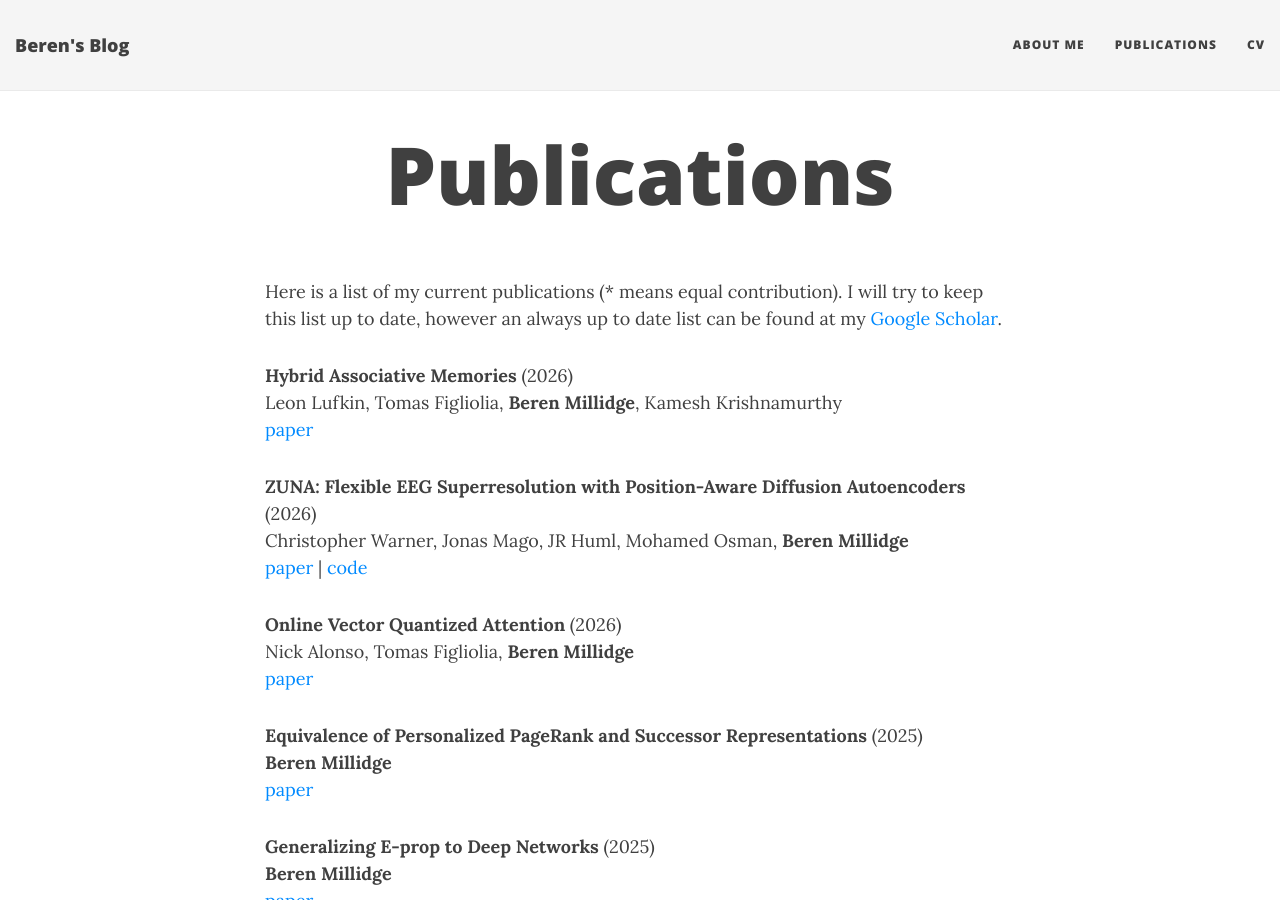
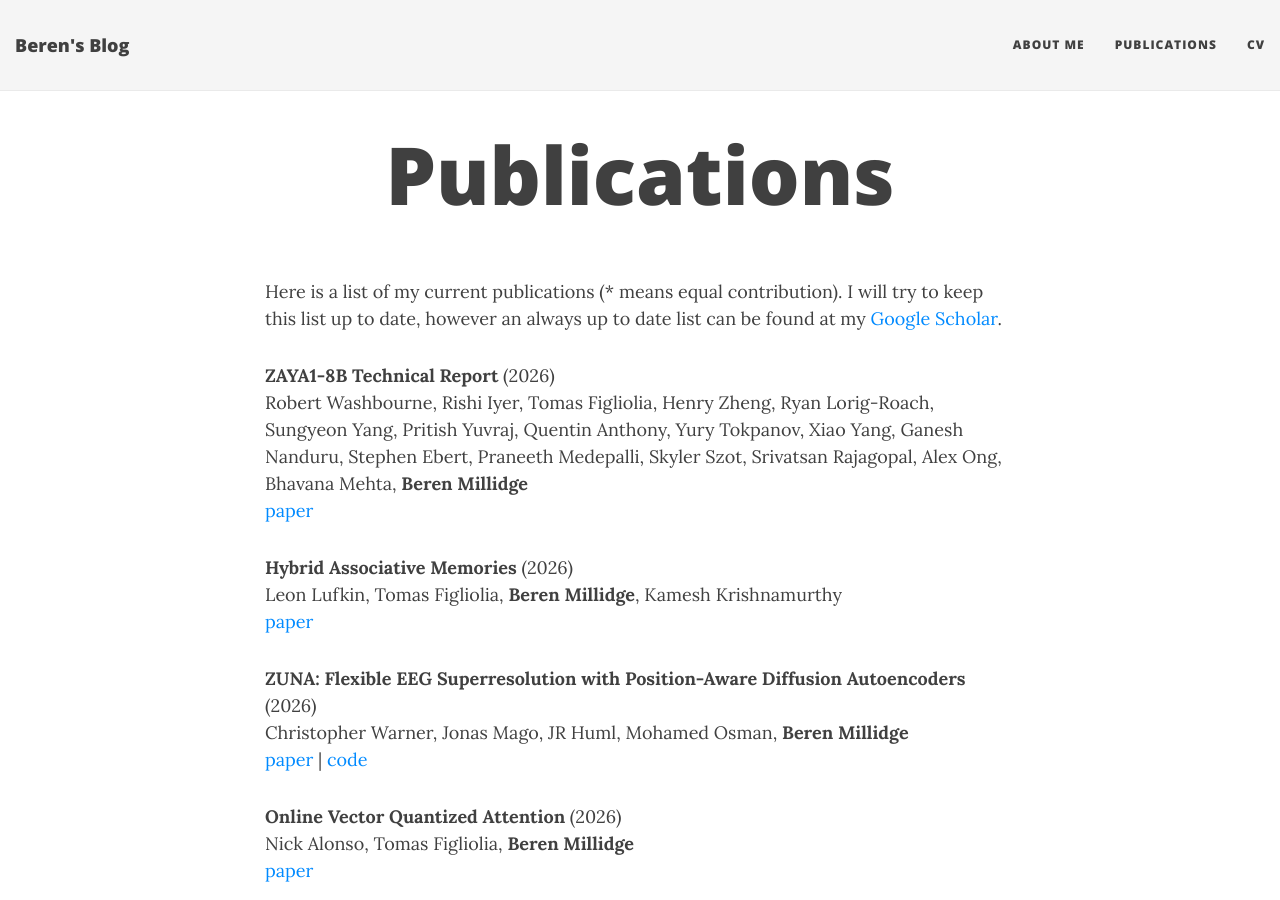
Before and after one commit to BerenMillidge/BerenMillidge.github.io, a Jekyll site: the page built from publications.md, in a window 1280 px wide and 900 px high. Built offline with Jekyll 4.4.1, drawn with Linux system fonts in a browser that asks for light colours; nearby versions of some CDN libraries.

Commit message:
Update publications.md

```diff
--- a/publications.md
+++ b/publications.md
@@ -4,6 +4,8 @@ title: Publications
 ---
 
 Here is a list of my current publications (* means equal contribution). I will try to keep this list up to date, however an always up to date list can be found at my [Google Scholar](https://scholar.google.com/citations?user=3GGkFTkAAAAJ&hl=en&oi=ao).
+
+**ZAYA1-8B Technical Report** (2026) <br /> Robert Washbourne, Rishi Iyer, Tomas Figliolia, Henry Zheng, Ryan Lorig-Roach, Sungyeon Yang, Pritish Yuvraj, Quentin Anthony, Yury Tokpanov, Xiao Yang, Ganesh Nanduru, Stephen Ebert, Praneeth Medepalli, Skyler Szot, Srivatsan Rajagopal, Alex Ong, Bhavana Mehta, **Beren Millidge** <br /> [paper](https://arxiv.org/abs/2605.05365)
 
 **Hybrid Associative Memories** (2026) <br /> Leon Lufkin, Tomas Figliolia, **Beren Millidge**, Kamesh Krishnamurthy <br /> [paper](https://arxiv.org/abs/2603.22325)
 
```
